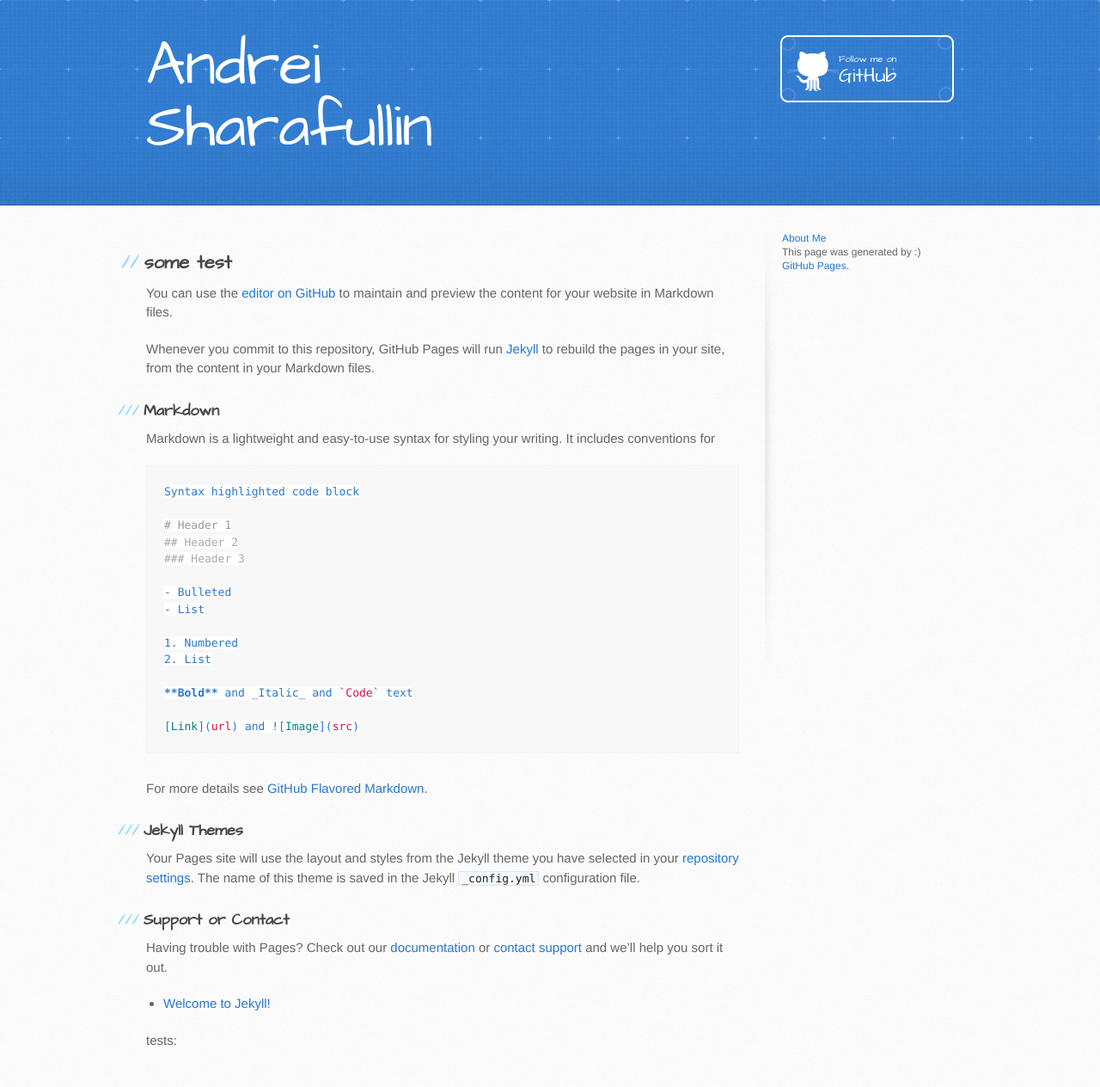
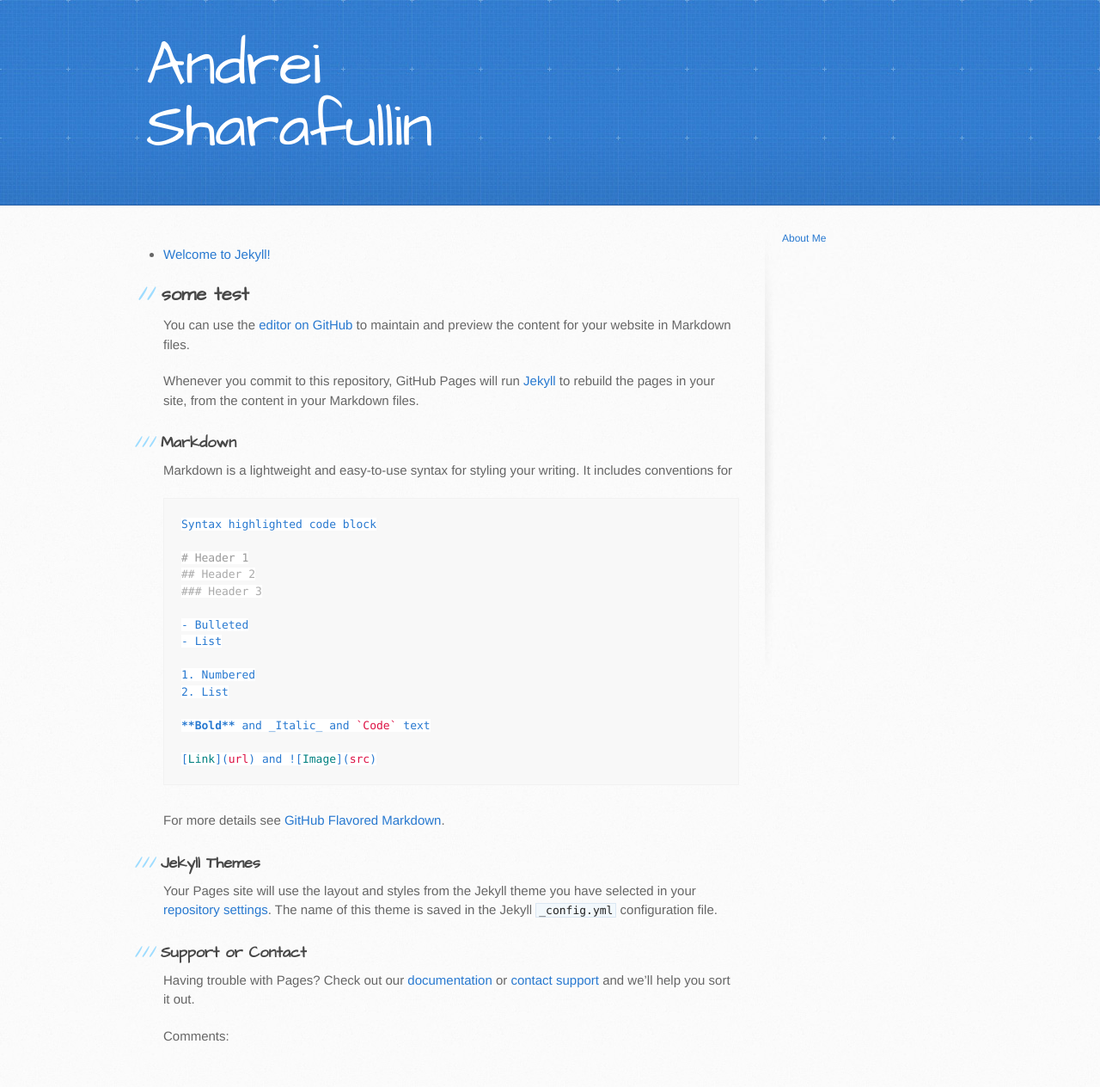
Before and after one commit to sharafullin/sharafullin.github.io, a Jekyll site: the page built from index.md, in a window 1280 px wide. Shown: the whole page at 86% size. Built offline with Jekyll 4.4.1, drawn with Linux system fonts in a browser that asks for light colours; our own code applies the rules of GitHub Pages for plain Markdown files; part of the change alters nothing that is shown.

Commit message:
added test post

````diff
--- a/_layouts/default.html
+++ b/_layouts/default.html
@@ -22,9 +22,6 @@
         </a>
         {% if site.github.is_project_page %}
           <a href="{{ site.github.repository_url }}" class="button"><small>View project on</small> GitHub</a>
-        {% endif %}
-        {% if site.github.is_user_page %}
-          <a href="{{ site.github.owner_url }}" class="button"><small>Follow me on</small> GitHub</a>
         {% endif %}
       </div>
     </header>
@@ -51,8 +48,6 @@
           {% if site.github.is_project_page %}
             <p class="repo-owner"><a href="{{ site.github.repository_url }}">{{ site.github.repository_name }}</a> is maintained by <a href="{{ site.github.owner_url }}">{{ site.github.owner_name }}</a>.</p>
           {% endif %}
-
-          <p>This page was generated by :) <a href="https://pages.github.com">GitHub Pages</a>.</p>
         </aside>
       </div>
     </div>
--- a/index.md
+++ b/index.md
@@ -1,55 +1,8 @@
-## some test
-
-You can use the [editor on GitHub](https://github.com/sharafullin/sharafullin.github.io/edit/master/index.md) to maintain and preview the content for your website in Markdown files.
-
-Whenever you commit to this repository, GitHub Pages will run [Jekyll](https://jekyllrb.com/) to rebuild the pages in your site, from the content in your Markdown files.
-
-### Markdown
-
-Markdown is a lightweight and easy-to-use syntax for styling your writing. It includes conventions for
-
-```markdown
-Syntax highlighted code block
-
-# Header 1
-## Header 2
-### Header 3
-
-- Bulleted
-- List
-
-1. Numbered
-2. List
-
-**Bold** and _Italic_ and `Code` text
-
-[Link](url) and ![Image](src)
-```
-
-For more details see [GitHub Flavored Markdown](https://guides.github.com/features/mastering-markdown/).
-
-### Jekyll Themes
-
-Your Pages site will use the layout and styles from the Jekyll theme you have selected in your [repository settings](https://github.com/sharafullin/sharafullin.github.io/settings). The name of this theme is saved in the Jekyll `_config.yml` configuration file.
-
-### Support or Contact
-
-Having trouble with Pages? Check out our [documentation](https://help.github.com/categories/github-pages-basics/) or [contact support](https://github.com/contact) and we’ll help you sort it out.
-
 <ul>
   {% for post in site.posts %}
     <li>
       <a href="{{ post.url }}">{{ post.title }}</a>
     </li>
+    {{ post.content }}
   {% endfor %}
 </ul>
-
-tests:
-
-<ul>
-  {% for test in site.tests %}
-    <li>
-      <a href="{{ test.url }}">{{ test.title }}</a>
-    </li>
-  {% endfor %}
-</ul>
````
